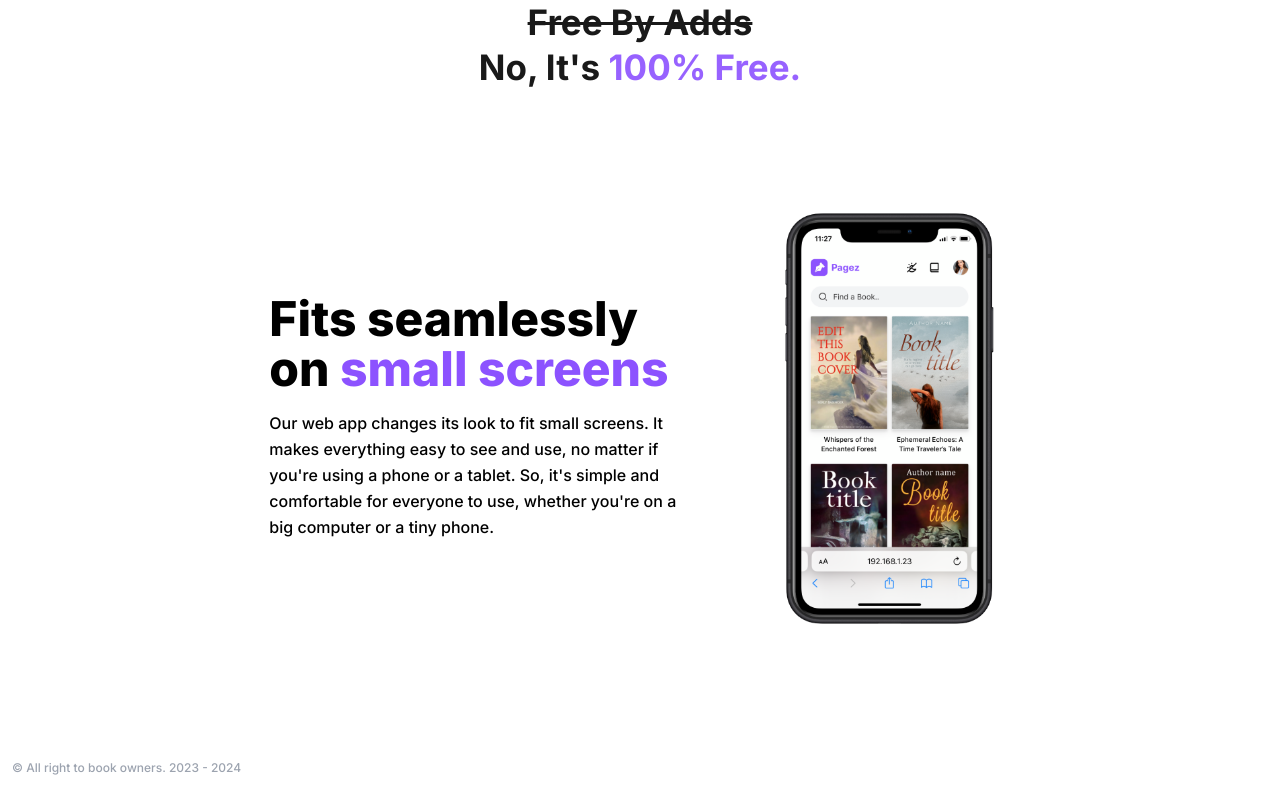
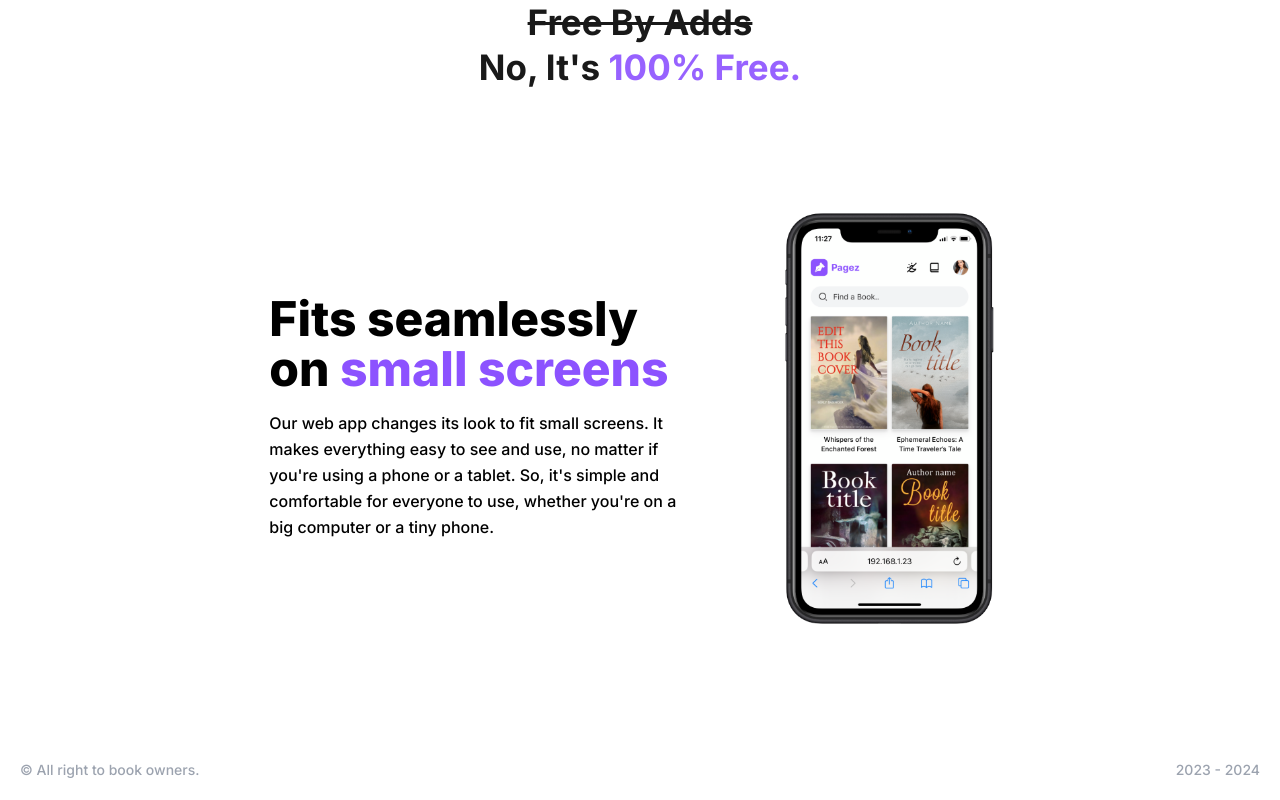
Before and after one commit to kevindermot99/gamezilla, a React (Vite) app: page / in a window 1280 px wide. Shown: the part 2500-3300 px from the top of the page. Built offline with nearby package versions, Linux system fonts and the light colour scheme; a web font is replaced by a local one.

Commit message:
Landing page complete

```diff
--- a/src/Landing.jsx
+++ b/src/Landing.jsx
@@ -122,8 +122,9 @@ function Landing() {
         </div>
       </section>
 
-      <footer className="mt-[80px] py-5 px-3">
-        <h1 className="text-gray-400 text-xs font-medium text-wrap">&copy; All right to book owners. 2023 - {time.getFullYear()} </h1>
+      <footer className="mt-[80px] py-5 px-5 flex items-center justify-between gap-4 max-sm:block">
+        <h1 className="text-gray-400 text-sm font-medium text-wrap">&copy; All right to book owners. </h1>
+        <h1 className="text-gray-400 text-sm font-medium text-wrap"> 2023 - {time.getFullYear()} </h1>
       </footer>
     </div>
   );
```
